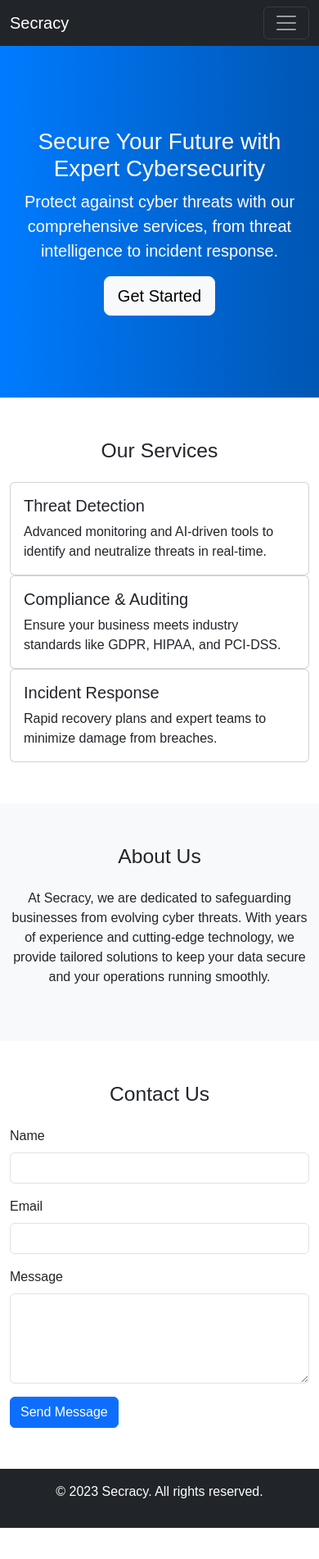
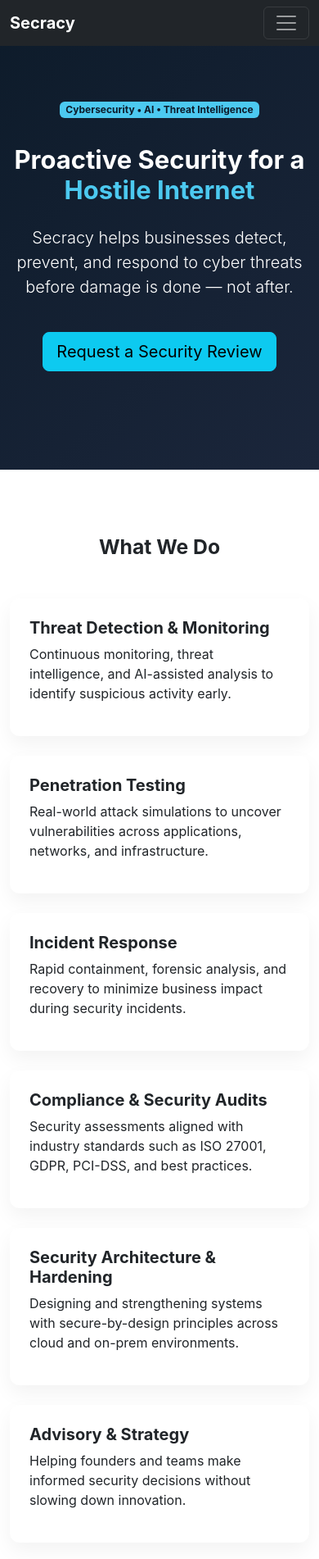
Before and after one commit to pavan-shaw/secracy, a plain HTML site: page index.html in a window 390 px wide. Shown: the top 1902 px of the page at 82% size. Before the commit the page ends 1864 px from the top, so only its background shows below. Drawn offline with nearby package versions, Linux system fonts and the light colour scheme.

Commit message:
Revise index.html for SEO and layout enhancements
Updated the HTML structure and content for improved clarity and SEO.

```diff
--- a/index.html
+++ b/index.html
@@ -3,118 +3,253 @@
 <head>
     <meta charset="UTF-8">
     <meta name="viewport" content="width=device-width, initial-scale=1.0">
-    <meta name="description" content="Leading cybersecurity services to protect your business from threats. Experts in threat detection, compliance, and incident response.">
-    <meta name="keywords" content="cybersecurity, threat detection, data protection, IT security">
-    <title>Secracy - Protect Your Digital World</title>
+
+    <title>Secracy — Proactive Cybersecurity for Modern Businesses</title>
+
+    <meta name="description" content="Secracy provides proactive cybersecurity services including threat detection, penetration testing, compliance, and incident response for startups and enterprises.">
+    <meta name="keywords" content="cybersecurity, penetration testing, SOC, threat detection, compliance, OSCP, AI security">
+
     <!-- Bootstrap CSS -->
-    <link href="https://cdn.jsdelivr.net/npm/bootstrap@5.3.0/dist/css/bootstrap.min.css" rel="stylesheet">
-    <!-- Custom CSS (optional, add your own styles here) -->
+    <link href="https://cdn.jsdelivr.net/npm/bootstrap@5.3.2/dist/css/bootstrap.min.css" rel="stylesheet">
+
     <style>
-        body { font-family: Arial, sans-serif; }
-        .hero { background: linear-gradient(to right, #007bff, #0056b3); color: white; padding: 100px 0; }
-        .services { padding: 50px 0; }
-        .about { background-color: #f8f9fa; padding: 50px 0; }
-        .contact { padding: 50px 0; }
+        body {
+            font-family: "Inter", Arial, sans-serif;
+            scroll-behavior: smooth;
+        }
+
+        .hero {
+            background: linear-gradient(135deg, #0d1b2a, #1b263b);
+            color: #ffffff;
+            padding: 120px 0;
+        }
+
+        .hero h1 span {
+            color: #4cc9f0;
+        }
+
+        .section-padding {
+            padding: 80px 0;
+        }
+
+        .card {
+            border: none;
+            border-radius: 12px;
+            box-shadow: 0 10px 25px rgba(0,0,0,0.05);
+        }
+
+        .bg-light-dark {
+            background-color: #f4f6f8;
+        }
+
+        footer {
+            background-color: #0d1b2a;
+            color: #cbd5e1;
+        }
+
+        .badge-security {
+            background-color: #4cc9f0;
+            color: #0d1b2a;
+        }
     </style>
 </head>
+
 <body>
-    <!-- Header with Navigation -->
-    <nav class="navbar navbar-expand-lg navbar-dark bg-dark">
+
+<!-- NAVBAR -->
+<nav class="navbar navbar-expand-lg navbar-dark bg-dark fixed-top">
     <div class="container">
-            <a class="navbar-brand" href="#">Secracy</a>
-            <button class="navbar-toggler" type="button" data-bs-toggle="collapse" data-bs-target="#navbarNav">
+        <a class="navbar-brand fw-bold" href="#">Secracy</a>
+        <button class="navbar-toggler" type="button" data-bs-toggle="collapse" data-bs-target="#navMenu">
             <span class="navbar-toggler-icon"></span>
         </button>
-            <div class="collapse navbar-collapse" id="navbarNav">
+
+        <div class="collapse navbar-collapse" id="navMenu">
             <ul class="navbar-nav ms-auto">
                 <li class="nav-item"><a class="nav-link" href="#services">Services</a></li>
+                <li class="nav-item"><a class="nav-link" href="#approach">Approach</a></li>
                 <li class="nav-item"><a class="nav-link" href="#about">About</a></li>
-                    <li class="nav-item"><a class="nav-link" href="#contact">Contact</a></li>
+                <li class="nav-item"><a class="nav-link btn btn-outline-info ms-lg-3 px-3" href="#contact">Contact</a></li>
             </ul>
         </div>
     </div>
 </nav>
 
-    <!-- Hero Section -->
+<!-- HERO -->
 <section class="hero text-center">
     <div class="container">
-            <h1>Secure Your Future with Expert Cybersecurity</h1>
-            <p class="lead">Protect against cyber threats with our comprehensive services, from threat intelligence to incident response.</p>
-            <a href="#contact" class="btn btn-light btn-lg">Get Started</a>
+        <span class="badge badge-security mb-3">Cybersecurity • AI • Threat Intelligence</span>
+        <h1 class="display-5 fw-bold mt-3">
+            Proactive Security for a <span>Hostile Internet</span>
+        </h1>
+        <p class="lead mt-4">
+            Secracy helps businesses detect, prevent, and respond to cyber threats
+            before damage is done — not after.
+        </p>
+        <a href="#contact" class="btn btn-info btn-lg mt-4">Request a Security Review</a>
     </div>
 </section>
 
-    <!-- Services Section -->
-    <section id="services" class="services">
+<!-- SERVICES -->
+<section id="services" class="section-padding">
     <div class="container">
-            <h2 class="text-center mb-4">Our Services</h2>
-            <div class="row">
+        <h2 class="text-center fw-bold mb-5">What We Do</h2>
+
+        <div class="row g-4">
             <div class="col-md-4">
-                    <div class="card">
-                        <div class="card-body">
-                            <h5 class="card-title">Threat Detection</h5>
-                            <p class="card-text">Advanced monitoring and AI-driven tools to identify and neutralize threats in real-time.</p>
+                <div class="card h-100 p-4">
+                    <h5 class="fw-bold">Threat Detection & Monitoring</h5>
+                    <p>
+                        Continuous monitoring, threat intelligence, and AI-assisted analysis
+                        to identify suspicious activity early.
+                    </p>
                 </div>
             </div>
-                </div>
+
             <div class="col-md-4">
-                    <div class="card">
-                        <div class="card-body">
-                            <h5 class="card-title">Compliance & Auditing</h5>
-                            <p class="card-text">Ensure your business meets industry standards like GDPR, HIPAA, and PCI-DSS.</p>
+                <div class="card h-100 p-4">
+                    <h5 class="fw-bold">Penetration Testing</h5>
+                    <p>
+                        Real-world attack simulations to uncover vulnerabilities
+                        across applications, networks, and infrastructure.
+                    </p>
                 </div>
             </div>
+
+            <div class="col-md-4">
+                <div class="card h-100 p-4">
+                    <h5 class="fw-bold">Incident Response</h5>
+                    <p>
+                        Rapid containment, forensic analysis, and recovery
+                        to minimize business impact during security incidents.
+                    </p>
                 </div>
+            </div>
+
             <div class="col-md-4">
-                    <div class="card">
-                        <div class="card-body">
-                            <h5 class="card-title">Incident Response</h5>
-                            <p class="card-text">Rapid recovery plans and expert teams to minimize damage from breaches.</p>
+                <div class="card h-100 p-4">
+                    <h5 class="fw-bold">Compliance & Security Audits</h5>
+                    <p>
+                        Security assessments aligned with industry standards
+                        such as ISO 27001, GDPR, PCI-DSS, and best practices.
+                    </p>
                 </div>
+            </div>
+
+            <div class="col-md-4">
+                <div class="card h-100 p-4">
+                    <h5 class="fw-bold">Security Architecture & Hardening</h5>
+                    <p>
+                        Designing and strengthening systems with secure-by-design principles
+                        across cloud and on-prem environments.
+                    </p>
+                </div>
+            </div>
+
+            <div class="col-md-4">
+                <div class="card h-100 p-4">
+                    <h5 class="fw-bold">Advisory & Strategy</h5>
+                    <p>
+                        Helping founders and teams make informed security decisions
+                        without slowing down innovation.
+                    </p>
                 </div>
             </div>
         </div>
     </div>
 </section>
 
-    <!-- About Section -->
-    <section id="about" class="about">
+<!-- APPROACH -->
+<section id="approach" class="section-padding bg-light-dark">
     <div class="container">
-            <h2 class="text-center mb-4">About Us</h2>
-            <p class="text-center">At Secracy, we are dedicated to safeguarding businesses from evolving cyber threats. With years of experience and cutting-edge technology, we provide tailored solutions to keep your data secure and your operations running smoothly.</p>
+        <h2 class="text-center fw-bold mb-5">Our Approach</h2>
+
+        <div class="row text-center">
+            <div class="col-md-4">
+                <h5 class="fw-bold">Offensive Mindset</h5>
+                <p>
+                    We think like attackers to defend like professionals.
+                </p>
+            </div>
+
+            <div class="col-md-4">
+                <h5 class="fw-bold">AI-Assisted Analysis</h5>
+                <p>
+                    Leveraging automation and machine intelligence
+                    to reduce noise and detect real threats faster.
+                </p>
+            </div>
+
+            <div class="col-md-4">
+                <h5 class="fw-bold">Practical Security</h5>
+                <p>
+                    No unnecessary tools — only controls that actually reduce risk.
+                </p>
+            </div>
+        </div>
     </div>
 </section>
 
-    <!-- Contact Section -->
-    <section id="contact" class="contact">
+<!-- ABOUT -->
+<section id="about" class="section-padding">
     <div class="container">
-            <h2 class="text-center mb-4">Contact Us</h2>
-            <form>
-                <div class="mb-3">
-                    <label for="name" class="form-label">Name</label>
-                    <input type="text" class="form-control" id="name" required>
-                </div>
-                <div class="mb-3">
-                    <label for="email" class="form-label">Email</label>
-                    <input type="email" class="form-control" id="email" required>
-                </div>
-                <div class="mb-3">
-                    <label for="message" class="form-label">Message</label>
-                    <textarea class="form-control" id="message" rows="4" required></textarea>
-                </div>
-                <button type="submit" class="btn btn-primary">Send Message</button>
-            </form>
+        <h2 class="text-center fw-bold mb-4">About Secracy</h2>
+        <p class="text-center mx-auto" style="max-width: 800px;">
+            Secracy was founded with a simple belief:
+            <strong>security should be proactive, practical, and built into systems from day one.</strong>
+            <br><br>
+            Backed by a strong foundation in computer applications,
+            applied machine learning, and hands-on offensive security experience,
+            Secracy focuses on real-world threats — not checkbox security.
+        </p>
     </div>
 </section>
 
-    <!-- Footer -->
-    <footer class="bg-dark text-white text-center py-3">
+<!-- CONTACT -->
+<section id="contact" class="section-padding bg-light-dark">
     <div class="container">
-            <p>&copy; 2023 Secracy. All rights reserved.</p>
+        <h2 class="text-center fw-bold mb-4">Get in Touch</h2>
+        <p class="text-center mb-5">
+            Want to discuss your security posture or upcoming risks?
+        </p>
+
+        <div class="row justify-content-center">
+            <div class="col-md-6">
+                <form>
+                    <div class="mb-3">
+                        <label class="form-label">Name</label>
+                        <input type="text" class="form-control" required>
+                    </div>
+
+                    <div class="mb-3">
+                        <label class="form-label">Email</label>
+                        <input type="email" class="form-control" required>
+                    </div>
+
+                    <div class="mb-3">
+                        <label class="form-label">Message</label>
+                        <textarea class="form-control" rows="4" required></textarea>
+                    </div>
+
+                    <button type="submit" class="btn btn-info w-100">
+                        Send Message
+                    </button>
+                </form>
+            </div>
+        </div>
+    </div>
+</section>
+
+<!-- FOOTER -->
+<footer class="py-4 text-center">
+    <div class="container">
+        <p class="mb-1">© 2025 Secracy. All rights reserved.</p>
+        <small>Proactive Cybersecurity • Built for the Real World</small>
     </div>
 </footer>
 
 <!-- Bootstrap JS -->
-    <script src="https://cdn.jsdelivr.net/npm/bootstrap@5.3.0/dist/js/bootstrap.bundle.min.js"></script>
+<script src="https://cdn.jsdelivr.net/npm/bootstrap@5.3.2/dist/js/bootstrap.bundle.min.js"></script>
+
 </body>
 </html>
```
Lines whose indentation alone changed are shown as unchanged.
